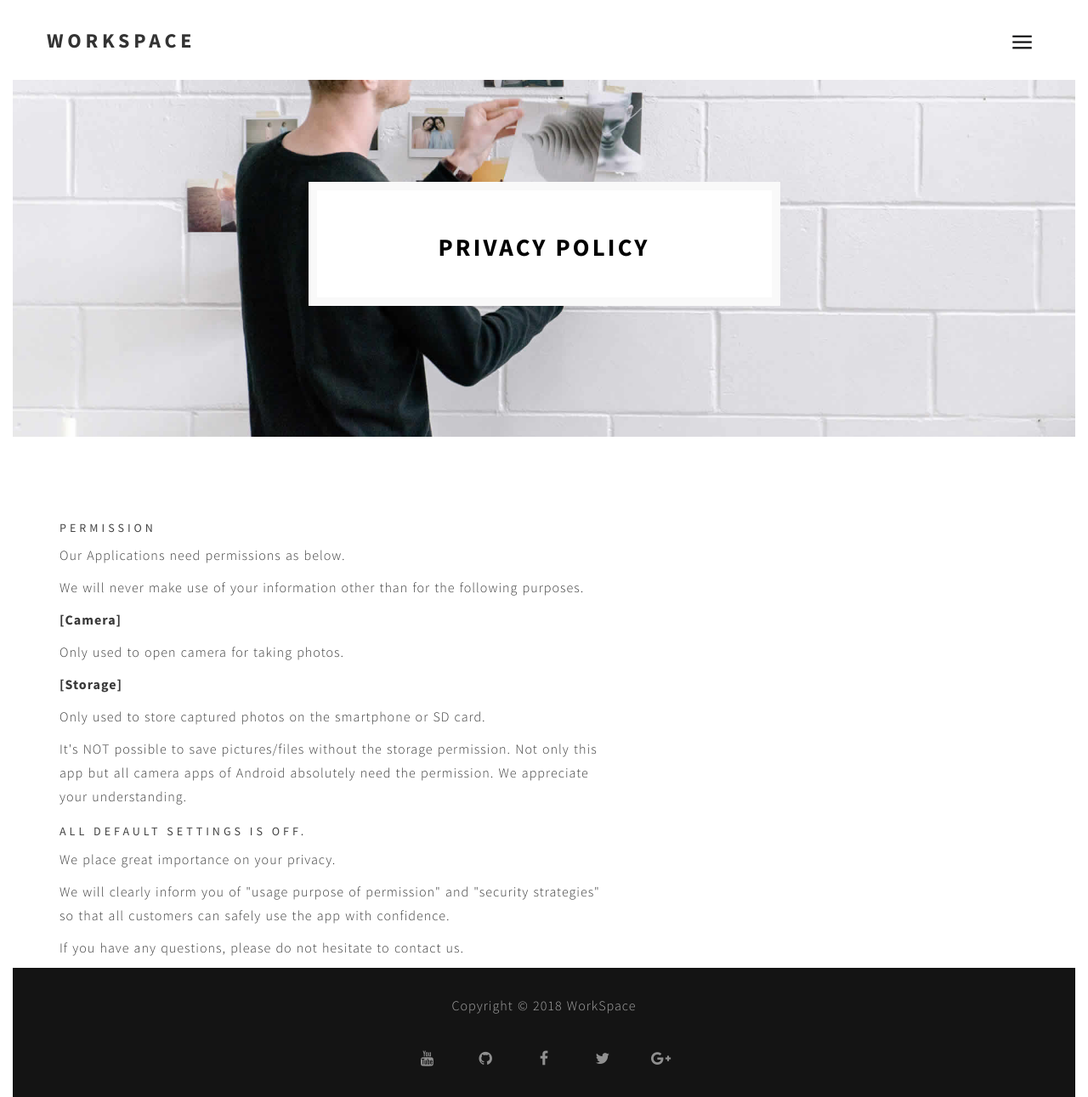
After one commit to tramvm/tramvm.github.io, a Flask app: page /privacy in a window 1280 px wide. The commit adds this page. Shown: the whole page at 85% size. Run offline with Flask 2, Linux system fonts and the light colour scheme; data that the repository does not hold is empty; parts of the project's set-up code (start-up, migrations or seed data) failed here and were passed over; some libraries are stand-ins or nearby versions; some web fonts are replaced.

Commit message:
Remove paypal, add privacy

```diff
--- /dev/null
+++ b/inside/templates/privacy.html
@@ -0,0 +1,51 @@
+{% extends "layout.html" %}
+
+{% block body %}
+
+    <!-- Header section
+    ================================================== -->
+    <section id="header" class="header-four">
+        <div class="container">
+            <div class="row">
+
+                <div class="col-md-offset-3 col-md-6 col-sm-offset-2 col-sm-8">
+                    <div class="header-thumb">
+                        <h1 class="wow fadeIn" data-wow-delay="0.3s">Privacy Policy</h1>
+                    </div>
+                </div>
+
+            </div>
+        </div>
+    </section>
+
+
+    <!-- Contact section
+    ================================================== -->
+    <section id="contact">
+        <div class="container">
+
+            <div class="row">
+
+                <div class="wow fadeInUp col-md-7 col-sm-7" data-wow-delay="0.2s">
+                    <h3>Permission</h3>
+                    <p>Our Applications need permissions as below.</p>
+                    <p>We will never make use of your information other than for the following purposes.</p>
+                    <p><strong>[Camera]</strong></p>
+                    <p>Only used to open camera for taking photos.</p>
+                    <p><strong>[Storage]</strong></p>
+                    <p>Only used to store captured photos on the smartphone or SD card.</p>
+                    <p>It's NOT possible to save pictures/files without the storage permission. Not only this app but all
+                        camera apps of Android absolutely need the permission. We appreciate your understanding.</p>
+
+                    <h3>All default settings is OFF.</h3></p>
+                    <p>We place great importance on your privacy.</p>
+                    <p>We will clearly inform you of "usage purpose of permission" and "security strategies" so that all
+                        customers can safely use the app with confidence.</p>
+                    <p>If you have any questions, please do not hesitate to contact us.</p>
+                </div>
+
+            </div>
+        </div>
+    </section>
+
+{% endblock %}
--- a/inside/views/site.py
+++ b/inside/views/site.py
@@ -21,6 +21,12 @@ def index():
 def about():
     page_title = "About Source code How to recognize bubble sheet with Android and OpenCV"
     return render_template('about.html', page_title=page_title)
+
+
+@site.route('/privacy')
+def privacy():
+    page_title = "Privacy Policy"
+    return render_template('privacy.html', page_title=page_title)
 
 
 @site.route('/contact.html')
```
Also changed, not shown: inside/templates/single-project.html (+0 -33 lines).
